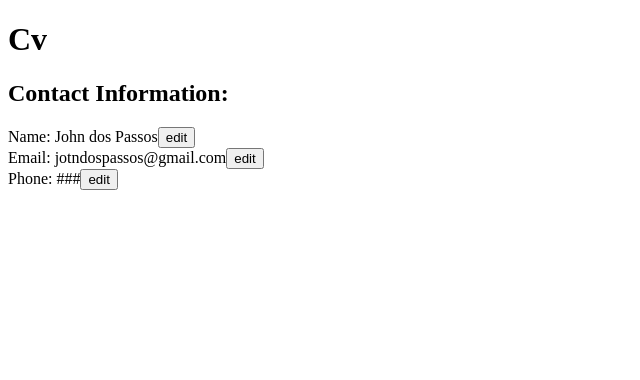
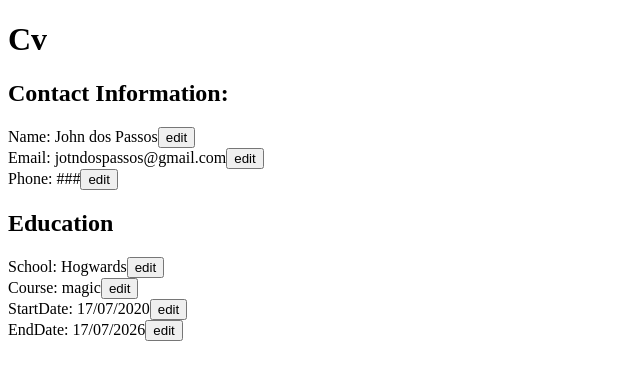
Before and after one commit to Belbut/cv-application, a React (Vite) app: page / in a window 1280 px wide. Shown: the top 380 px of the page, without its empty margins (0-640 px from the left). Built offline with nearby package versions, Linux system fonts and the light colour scheme.

Commit message:
feat: add education information

```diff
--- a/src/App.jsx
+++ b/src/App.jsx
@@ -1,6 +1,6 @@
 import { useState } from 'react'
 import PersonalInfo from "./components/PersonalInfo.jsx"
-
+import EducationInfo from "./components/EducationInfo.jsx"
 
 function App() {
 
@@ -8,6 +8,7 @@ function App() {
     <>
       <h1>Cv</h1>
       <PersonalInfo />
+      <EducationInfo />
     </>
   )
 }
--- /dev/null
+++ b/src/components/EducationInfo.jsx
@@ -0,0 +1,22 @@
+import Info from "./Info.jsx"
+import { useState } from "react"
+
+function EducationInfo() {
+  const [info, setInfo] = useState({ school: "Hogwards", course: "magic", startDate: "17/07/2020", endDate: "17/07/2026" })
+
+  return (
+    <>
+      <h2>Education</h2>
+      <div class="education-information">
+        <div class="course">
+          <Info info={info} setInfo={setInfo} contentType="school" />
+          <Info info={info} setInfo={setInfo} contentType="course" />
+          <Info info={info} setInfo={setInfo} contentType="startDate" />
+          <Info info={info} setInfo={setInfo} contentType="endDate" />
+        </div>
+      </div>
+    </>
+  )
+}
+
+export default EducationInfo
--- /dev/null
+++ b/src/components/Info.jsx
@@ -0,0 +1,40 @@
+import { useState } from "react"
+
+function Info({ info, setInfo, contentType }) {
+  const title = contentType.charAt(0).toUpperCase() + contentType.slice(1)
+  const content = info[contentType]
+  const contentCallBack = (value) => setInfo(prev => ({ ...prev, [contentType]: value }))
+
+
+  const [isEdit, setIsEdit] = useState(true);
+
+  const button = () => {
+    if (isEdit) {
+      return (
+        <>
+          <label for="content">{content}</label>
+          <button type="" onClick={() => setIsEdit(false)}>edit</button>
+        </>
+      )
+    } else {
+      return (
+        <>
+          <input type="" name="" value={content} onChange={(e) => contentCallBack(e.target.value)} />
+          <button type=""
+            onClick={() => setIsEdit(true)}>
+            submit
+          </button>
+        </>
+      )
+    }
+  }
+
+  return (
+    <div>
+      <span> {title}: </span>
+      {button()}
+    </div>
+  )
+}
+
+export default Info
--- a/src/components/PersonalInfo.jsx
+++ b/src/components/PersonalInfo.jsx
@@ -1,48 +1,11 @@
 import { useState } from "react"
-
-function Info({ info, setInfo, contentType }) {
-  const title = contentType.charAt(0).toUpperCase() + contentType.slice(1)
-  const content = info[contentType]
-  const contentCallBack = (value) => setInfo(prev => ({ ...prev, [contentType]: value }))
-
-
-  const [isEdit, setIsEdit] = useState(true);
-
-  const button = () => {
-    if (isEdit) {
-      return (
-        <>
-          <label for="content">{content}</label>
-          <button type="" onClick={() => setIsEdit(false)}>edit</button>
-        </>
-      )
-    } else {
-      return (
-        <>
-          <input type="" name="" value={content} onChange={(e) => contentCallBack(e.target.value)} />
-          <button type=""
-            onClick={() => setIsEdit(true)}>
-            submit
-          </button>
-        </>
-      )
-    }
-  }
-
-  return (
-    <div>
-      <span> {title}: </span>
-      {button()}
-    </div>
-  )
-}
-
+import Info from "./Info.jsx"
 
 function PersonalInfo({ }) {
   const [info, setInfo] = useState({ name: "John dos Passos", email: "jotndospassos@gmail.com", phone: "###" })
 
   return (
-    <section>
+    <>
       <h2>Contact Information:</h2>
       <div className="contact-information">
         <Info info={info} setInfo={setInfo} contentType="name" />
@@ -50,7 +13,7 @@ function PersonalInfo({ }) {
         <Info info={info} setInfo={setInfo} contentType="phone" />
       </div>
 
-    </section>
+    </>
   )
 }
 
```
